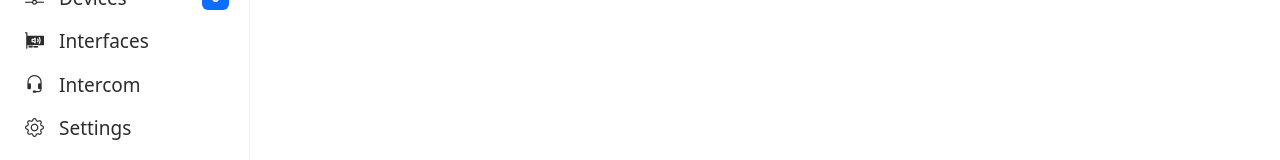
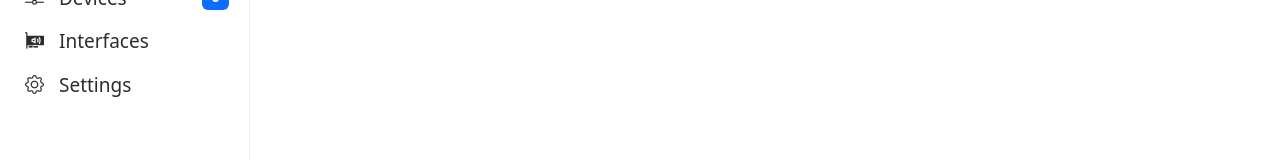
Before and after one commit to philhartung/aes67-monitor, a Vue app: page / in a window 1280 px wide. Shown: the part 145-305 px from the top of the page. Built offline with nearby package versions, Linux system fonts and the light colour scheme.

Commit message:
refactor: remove unused intercom component

```diff
--- a/src/App.vue
+++ b/src/App.vue
@@ -20,7 +20,6 @@ import Streams from "./components/pages/StreamsPage.vue";
 import Stream from "./components/pages/StreamPage.vue";
 import Devices from "./components/pages/DevicesPage.vue";
 import Interfaces from "./components/pages/InterfacesPage.vue";
-import Intercom from "./components/pages/IntercomPage.vue";
 import Settings from "./components/pages/SettingsPage.vue";
 import Sdp from "./components/pages/SdpPage.vue";
 
@@ -46,8 +45,6 @@ const currentComponent = computed(() => {
 			return Devices;
 		case "interfaces":
 			return Interfaces;
-		case "intercom":
-			return Intercom;
 		case "settings":
 			return Settings;
 		case "stream":
--- a/src/components/SideBar.vue
+++ b/src/components/SideBar.vue
@@ -36,15 +36,6 @@
 					<i class="bi bi-pci-card-sound"></i><span>Interfaces</span>
 				</a>
 			</li>
-			<li
-				id="intercom-li"
-				:class="{ active: page === 'intercom' }"
-				v-if="isDevMode()"
-			>
-				<a @click="viewPage('intercom')">
-					<i class="bi bi-headset"></i><span>Intercom</span>
-				</a>
-			</li>
 			<li id="settings-li" :class="{ active: page === 'settings' }">
 				<a @click="viewPage('settings')">
 					<i class="bi bi-gear"></i><span>Settings</span>
@@ -63,7 +54,6 @@ import {
 	channelCount,
 	getPageTitle,
 	setSidebarStatus,
-	isDevMode,
 	searchDevices,
 	visibleStreams,
 } from "../app.js";
@@ -79,7 +69,6 @@ export default {
 			channelCount,
 			getPageTitle,
 			setSidebarStatus,
-			isDevMode,
 			searchDevices,
 			visibleStreams,
 		};
--- a/src/components/pages/IntercomPage.vue
+++ /dev/null
@@ -1,16 +0,0 @@
-<template>Intercom</template>
-
-<script>
-/*import {
-
-    } from '../../app.js'*/
-
-export default {
-	name: "IntercomPage",
-	setup() {
-		return {};
-	},
-};
-</script>
-
-<style></style>
```
